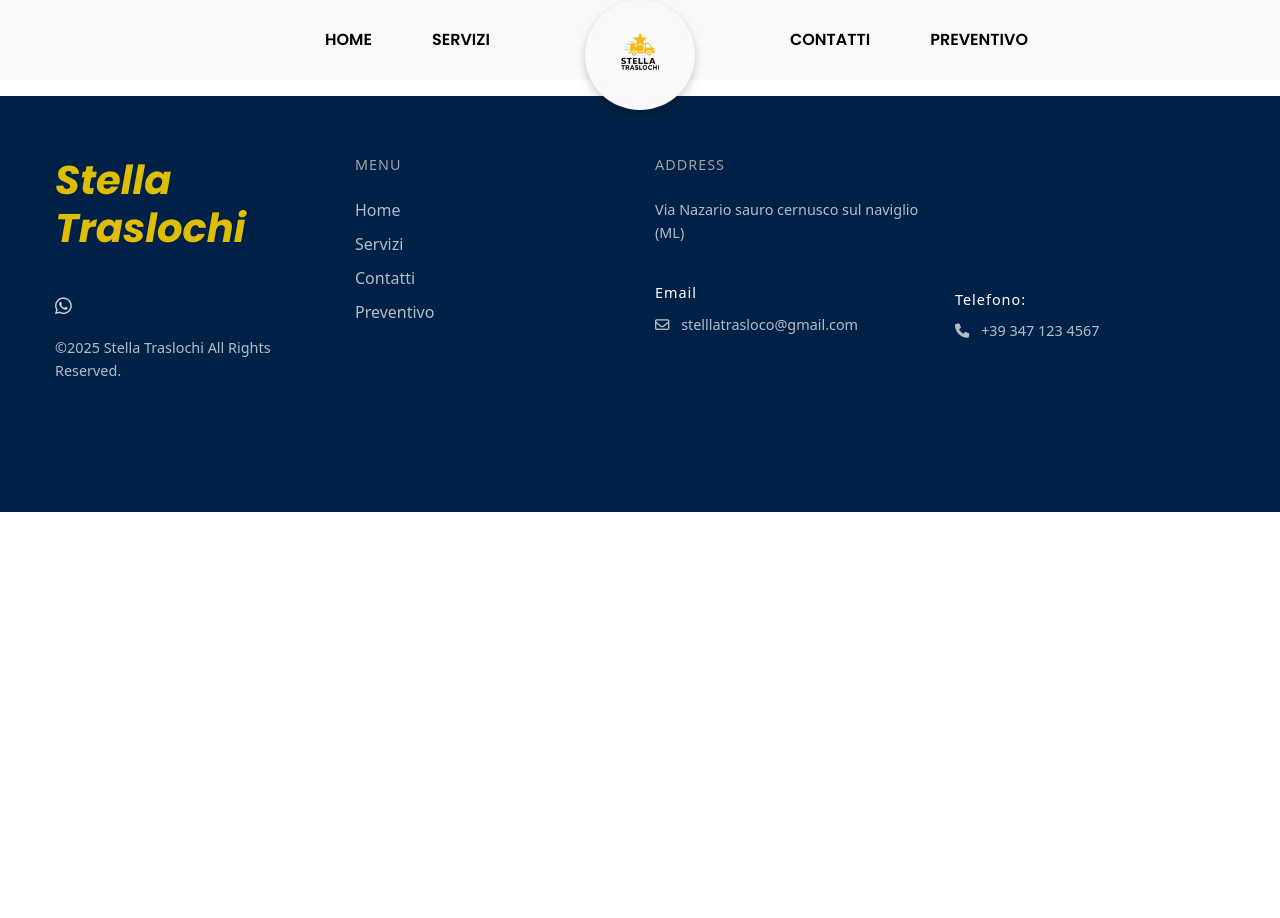
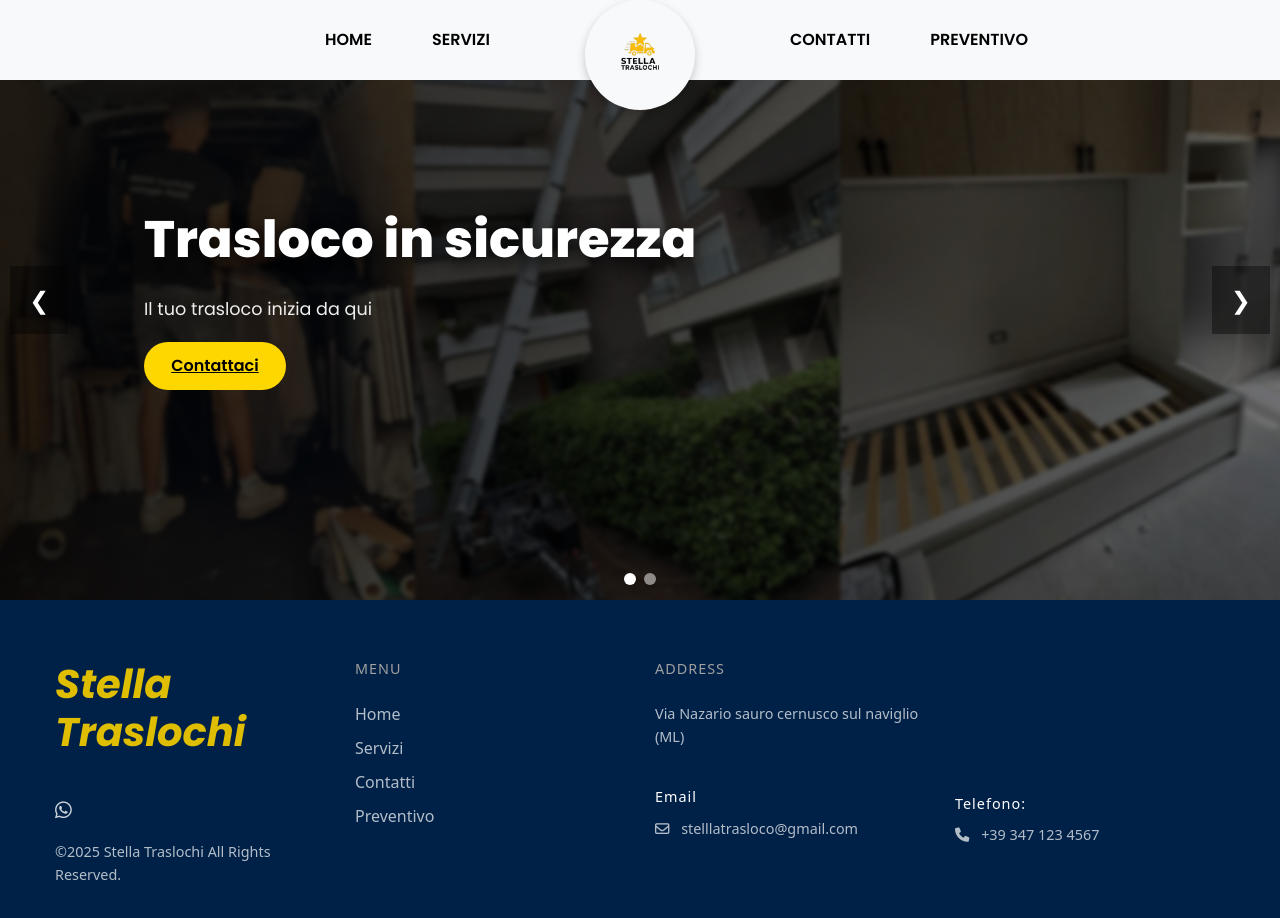
Before and after one commit to JoshuaJSR/Static-web, an Angular app: page /home in a window 1280 px wide. Shown: the top 918 px of the page. Before the commit the page ends 800 px from the top, so only its background shows below. Built offline with nearby package versions, Linux system fonts and the light colour scheme.

Commit message:
feat: Creacion de carrucel en home.html

```diff
--- a/src/app/pages/home/home.css
+++ b/src/app/pages/home/home.css
@@ -0,0 +1,209 @@
+
+/* ===================== */
+/* ===== CARRUSEL ===== */
+/* ===================== */
+
+/* contenedor */
+.carousel-wrapper {
+  position: relative;
+  overflow: hidden;
+}
+
+/* imágenes */
+.carousel-img {
+  width: 100%;
+  height: 600px;
+  object-fit: cover;
+  filter: brightness(0.45) blur(2px);
+  transform: scale(1.06);
+}
+
+/* overlay */
+.slide-overlay {
+  position: absolute;
+  inset: 0;
+  display: flex;
+  align-items: center;
+  justify-content: flex-start;
+  padding-left: 9rem;
+  z-index: 2;
+  pointer-events: none;
+}
+
+/* degradado */
+.slide-overlay::before {
+  content: "";
+  position: absolute;
+  inset: 0;
+  background: linear-gradient(
+    to right,
+    rgba(0,0,0,.7),
+    rgba(0,0,0,.35),
+    rgba(0,0,0,0)
+  );
+  z-index: -1;
+}
+
+/* contenido */
+.overlay-content {
+  max-width: 620px;
+  display: flex;
+  flex-direction: column;
+  gap: 1.2rem;
+}
+
+.overlay-content h1 {
+  font-family: 'Poppins', sans-serif;
+  font-size: 3.2rem;
+  font-weight: 800;
+  color: #fff;
+  line-height: 1.15;
+  text-shadow: 0 8px 20px rgba(0,0,0,.9);
+}
+
+.overlay-content p {
+  font-family: 'Poppins', sans-serif;
+  font-size: 1.1rem;
+  color: #eee;
+  margin: 0;
+}
+
+/* botón */
+.btn-contact {
+  pointer-events: auto !important;
+  position: relative;
+  z-index: 10;
+  width: fit-content;
+  padding: 0.75rem 1.7rem;
+  font-family: 'Poppins', sans-serif;
+  font-weight: 600;
+  border-radius: 30px;
+  background-color: gold;
+  color: #000;
+  border: none;
+  transition: all .3s ease;
+}
+
+.btn-contact:hover {
+  background-color: #ffdf4d;
+  transform: translateY(-2px);
+}
+
+/* controles */
+.carousel-control-prev,
+.carousel-control-next {
+  width: 5%;
+  pointer-events: auto;
+}
+
+
+
+/* responsive carrusel */
+@media (max-width: 768px) {
+  .carousel-img {
+    height: 230px;
+    filter: brightness(0.55);
+    transform: none;
+  }
+
+  .slide-overlay {
+    z-index: 5;
+    pointer-events: none;
+    justify-content: center;
+    padding: 1rem;
+    text-align: center;
+  }
+
+  .overlay-content {
+    align-items: center;
+  }
+
+  .slide-overlay::before {
+    background: rgba(0,0,0,.6);
+  }
+
+  .overlay-content h1 {
+    font-size: 1.9rem;
+  }
+
+  .overlay-content p {
+    font-size: 1rem;
+  }
+}
+.images-grid {
+  display: grid;
+  grid-template-columns: repeat(3, 1fr);
+  width: 100%;
+}
+
+/* controles */
+.control {
+  position: absolute;
+  top: 50%;
+  transform: translateY(-50%);
+  z-index: 10;
+  background: rgba(0, 0, 0, 0.4);
+  color: white;
+  border: none;
+  padding: 1rem 1.2rem;
+  font-size: 1.5rem;
+  cursor: pointer;
+  transition: background 0.3s ease;
+}
+
+.control:hover {
+  background: rgba(0, 0, 0, 0.7);
+}
+
+.control.prev {
+  left: 10px;
+}
+
+.control.next {
+  right: 10px;
+}
+
+/* puntos */
+.dots {
+  position: absolute;
+  bottom: 15px;
+  width: 100%;
+  display: flex;
+  justify-content: center;
+  gap: 8px;
+  z-index: 10;
+}
+
+.dot {
+  width: 12px;
+  height: 12px;
+  border-radius: 50%;
+  background: rgba(255, 255, 255, 0.5);
+  cursor: pointer;
+  transition: background 0.3s ease;
+}
+
+.dot.active {
+  background: white;
+}
+/* animación fade */
+.images-grid {
+  display: grid;
+  grid-template-columns: repeat(3, 1fr);
+  width: 100%;
+  animation: fadeIn 0.8s ease-in-out;
+}
+
+.slide-overlay {
+  animation: fadeIn 0.8s ease-in-out;
+  /* ...resto de tus estilos que ya tienes */
+}
+
+@keyframes fadeIn {
+  from {
+    opacity: 0;
+  }
+  to {
+    opacity: 1;
+  }
+}
--- a/src/app/pages/home/home.html
+++ b/src/app/pages/home/home.html
@@ -1,4 +1,34 @@
-<section>
-    <H1>Welcome to the Home Page</H1>
-    <p>pagina principal</p>
-</section>
+<div class="carousel-wrapper">
+
+  <!-- OVERLAY -->
+  <div class="slide-overlay">
+    <div class="overlay-content">
+      <h1>{{ slides[current].title }}</h1>
+      <p>{{ slides[current].text }}</p>
+      <a [routerLink]="slides[current].buttonLink" class="btn-contact">
+        {{ slides[current].buttonText }}
+      </a>
+    </div>
+  </div>
+
+  <!-- IMAGENES -->
+  <div class="images-grid">
+    @for (img of slides[current].images; track $index) {
+      <img [src]="img" class="carousel-img" alt="">
+    }
+  </div>
+
+  <!-- CONTROLES -->
+  <button class="control prev" (click)="prev()">&#10094;</button>
+  <button class="control next" (click)="next()">&#10095;</button>
+
+  <!-- PUNTOS -->
+  <div class="dots">
+    @for (slide of slides; track $index) {
+      <span class="dot" [class.active]="$index === current" (click)="current = $index"></span>
+    }
+  </div>
+
+</div>
+
+<!-- resto del contenido de home -->
--- a/src/app/pages/home/home.ts
+++ b/src/app/pages/home/home.ts
@@ -1,11 +1,58 @@
-import { Component } from '@angular/core';
+import { Component, OnInit, OnDestroy } from '@angular/core';
+import { CommonModule } from '@angular/common';
+import { RouterLink } from '@angular/router';
 
 @Component({
   selector: 'app-home',
-  imports: [],
+  imports: [CommonModule, RouterLink],
   templateUrl: './home.html',
-  styleUrl: './home.css',
+  styleUrl: './home.css'
 })
-export class Home {
+export class Home implements OnInit, OnDestroy {
 
+  current = 0;
+  private timer: any;
+
+  slides = [
+    {
+      title: 'Trasloco in sicurezza',
+      text: 'Il tuo trasloco inizia da qui',
+      buttonText: 'Contattaci',
+      buttonLink: '/contact',
+      images: [
+        'images/transporte.webp',
+        'images/exterior.webp',
+        'images/room.webp'
+      ]
+    },
+    {
+      title: 'Hai bisogno di un preventivo?',
+      text: 'Trasparente, veloce e senza impegno',
+      buttonText: 'Richiedi un preventivo',
+      buttonLink: '/quote',
+      images: [
+        'images/cocina.webp',
+        'images/armario.webp',
+        'images/mueble-tv.webp'
+      ]
+    }
+  ];
+
+ ngOnInit() {
+  this.timer = setInterval(() => {
+    this.current = (this.current + 1) % this.slides.length;
+  }, 3000);
 }
+
+  ngOnDestroy() {
+    clearInterval(this.timer);
+  }
+
+  prev() {
+    this.current = (this.current - 1 + this.slides.length) % this.slides.length;
+  }
+
+  next() {
+    this.current = (this.current + 1) % this.slides.length;
+  }
+}
```
Also changed, not shown: src/app/shared/navbar/navbar.ts (+1 -6 lines).
